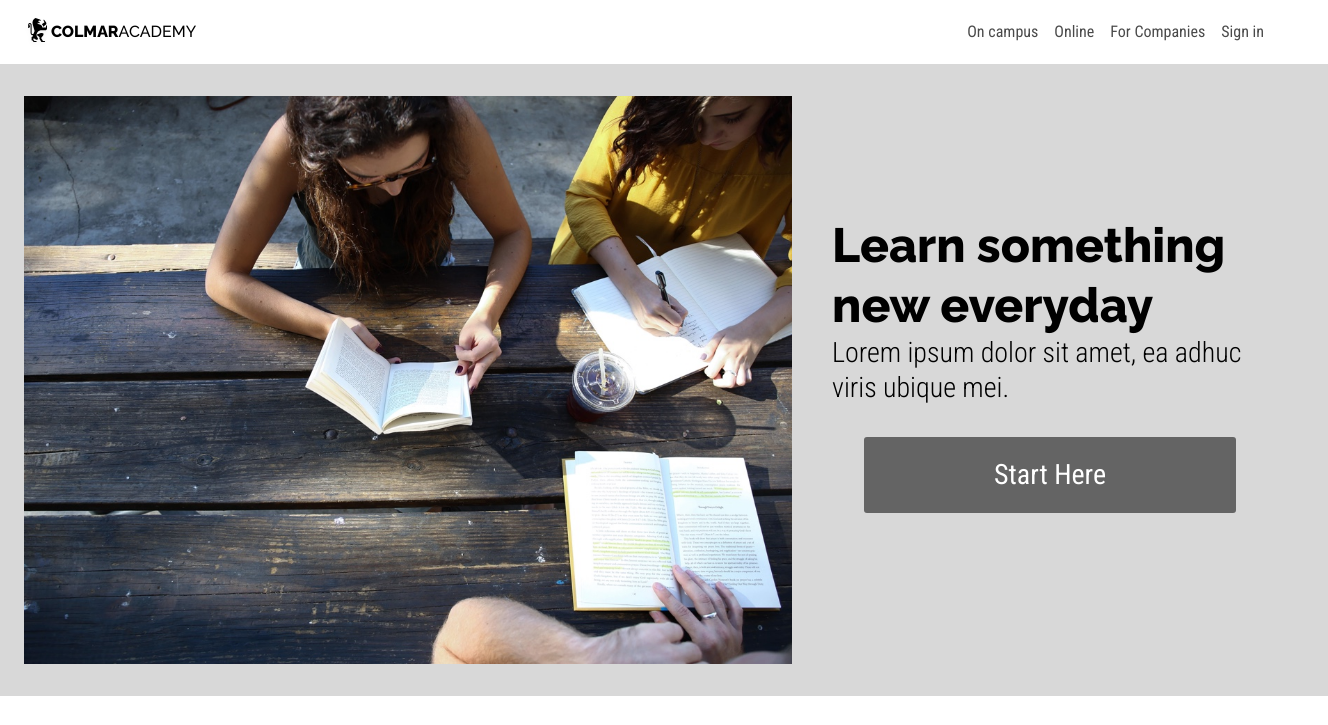
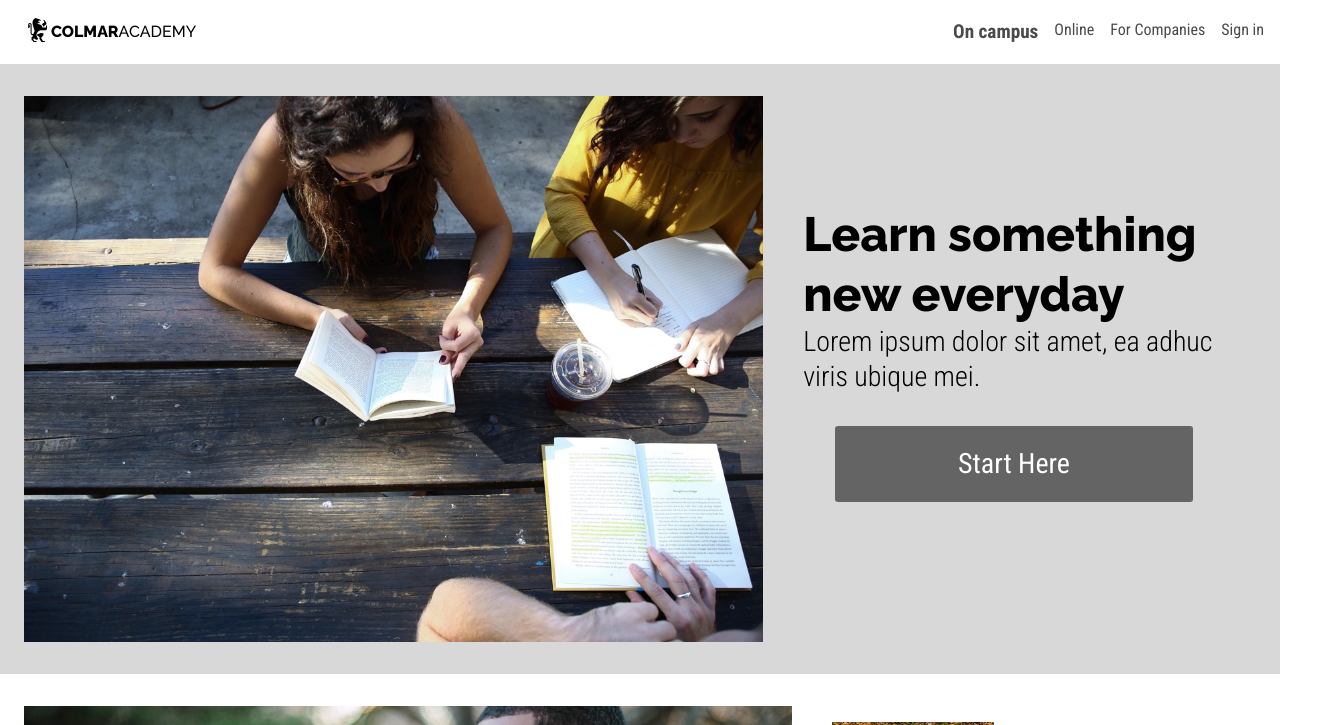
Before and after one commit to Newbie-Coder2017/ColmarAcademy, a plain HTML site: page index.html in a window 1280 px wide. In both pictures the pointer is over the item "On campus". Shown: the top 725 px of the page, 1328 px wide, since content can reach past the window. Drawn offline with Linux system fonts and the light colour scheme.

Commit message:
html and CSS still work in progress - more crazy colours added for hovers

```diff
--- a/resources/css/style.css
+++ b/resources/css/style.css
@@ -73,6 +73,12 @@ nav ul {
 
 nav li {
   margin-right: 1rem;
+  height: 100%;
+}
+
+nav li:hover {
+  font-weight: 700;
+  font-size: 1.2rem;
 }
 
 a {
@@ -112,7 +118,6 @@ main {
 .jumbotron {
   padding: 2rem 1.5rem;
   background-color: rgb(216, 216, 216);
-  width: 100%;
   display: flex;
   align-items: center;
 }
```
